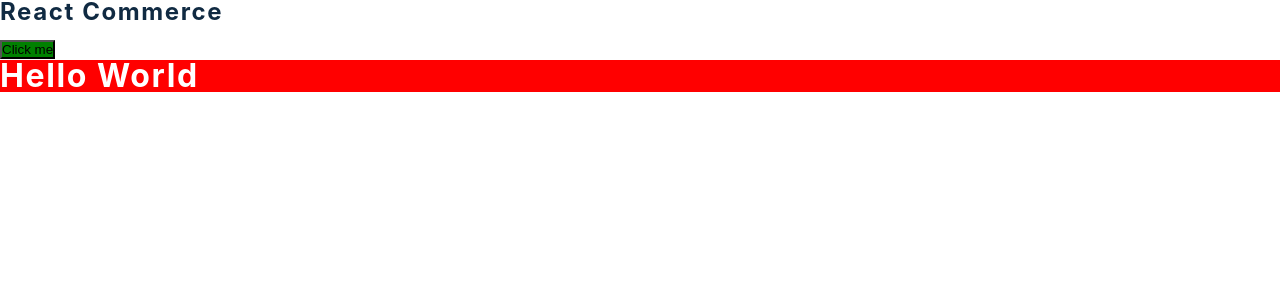
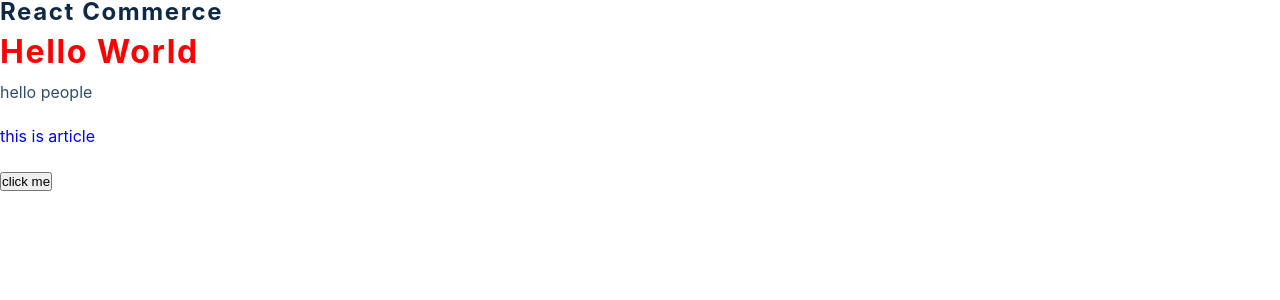
Before and after one commit to rdtungul/react-commerce, a React (Create React App) app: page / in a window 1280 px wide. Shown: the top 300 px of the page. Built offline with nearby package versions, Linux system fonts and the light colour scheme; the HTML template or start-up script is replaced by a standard one.

Commit message:
styled components basics

```diff
--- a/src/App.js
+++ b/src/App.js
@@ -3,28 +3,13 @@ import { BrowserRouter as Router, Switch, Route } from "react-router-dom";
 import { Navbar, Sidebar, Footer } from "./components";
 
 // importing styled components
-import styled from "styled-components";
+import Testing from "./testing";
 
-const Button = styled.button`
-  background: green;
-  color: black;
-`;
-
-const Container = styled.div`
-  background: red;
-  color: white;
-  font-size: 2rem;
-`;
 function App() {
   return (
     <div>
       <h4>React Commerce</h4>
-      <Button>Click me</Button>
-      <Container>
-        <div>
-          <h3>hello world</h3>
-        </div>
-      </Container>
+      <Testing />
     </div>
   );
 }
--- /dev/null
+++ b/src/testing.js
@@ -0,0 +1,28 @@
+import React from "react";
+import styled from "styled-components";
+
+const Testing = () => {
+  return (
+    <Wrapper>
+      <h3>hello world</h3>
+      <p>hello people</p>
+      <div className="article">
+        <p>this is article</p>
+      </div>
+      <button>click me</button>
+    </Wrapper>
+  );
+};
+
+const Wrapper = styled.section`
+  h3 {
+    color: red;
+  }
+  .article {
+    p {
+      color: blue;
+    }
+  }
+`;
+
+export default Testing;
```
